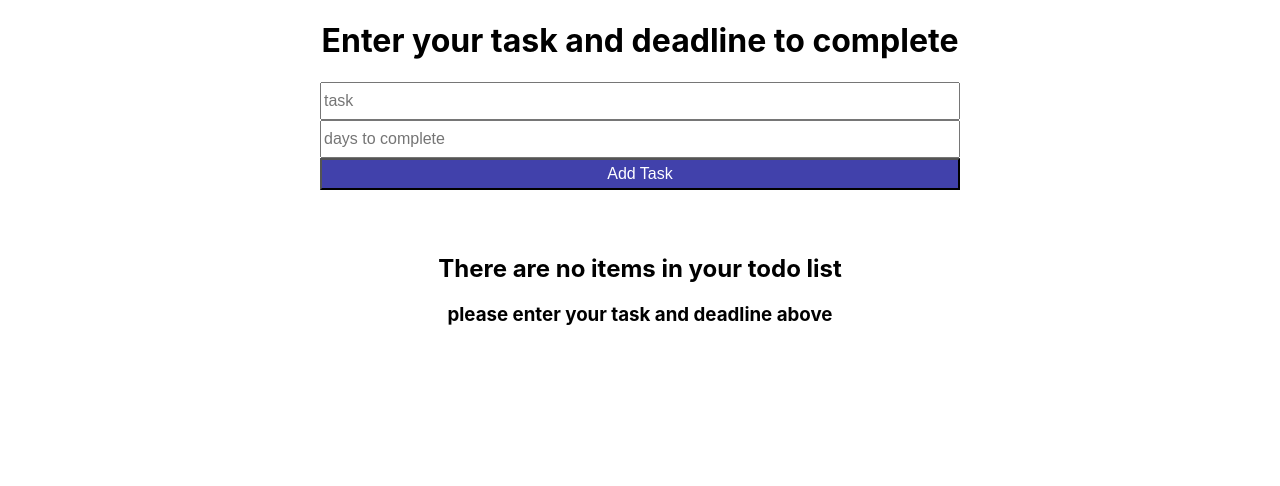
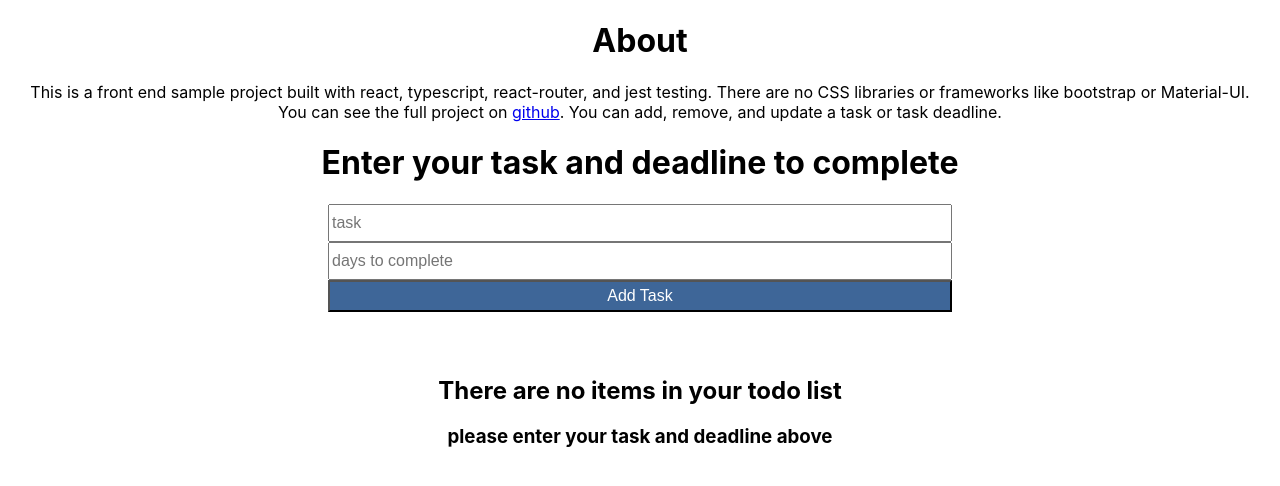
Before and after one commit to bboysamuel/todoListWithTypeScriptAndJest, a React (Create React App) app: page / in a window 1280 px wide. Shown: the top 486 px of the page. Built offline with nearby package versions, Linux system fonts and the light colour scheme.

Commit message:
added an about page

```diff
--- /dev/null
+++ b/src/components/AboutThisApp.tsx
@@ -0,0 +1,13 @@
+import React from 'react';
+
+const AboutThisApp = () => {
+
+  return(<div className="aboutThisAppContainer">
+    <h1> About </h1>
+    <p>
+      This is a front end sample project built with react, typescript, react-router, and jest testing. There are no CSS libraries or frameworks like bootstrap or Material-UI. You can see the full project on <a href="https://github.com/bboysamuel/todoListWithTypeScriptAndJest">github</a>. You can add, remove, and update a task or task deadline.
+    </p>
+  </div>)
+}
+
+export default AboutThisApp
--- a/src/components/App.css
+++ b/src/components/App.css
@@ -4,10 +4,15 @@
 
 .App {
   text-align: center;
+  margin: 1rem;
 }
 
+/* .aboutThisAppContainer {
+  width: 90%;
+  text-align: center;
+} */
+
 .todoListTask {
-  /* text-decoration: none; */
   list-style-type: none;
   padding: 2px;
 }
@@ -19,15 +24,12 @@
   background-color: rgb(119, 187, 255);
 }
 
-
 .todoListContainer {
    display: flex;
    flex-direction: column;
    width: 50%;
    margin: 0 auto;
 }
-
-
 
 .todoListDisplay {
   margin-top: 4rem;
@@ -42,7 +44,7 @@
 }
 
 button {
-  background-color: rgb(65, 65, 171);
+  background-color: rgb(62, 102, 152);
   color: white;
   height: 2rem;
   font-size: 1rem;
--- a/src/components/App.tsx
+++ b/src/components/App.tsx
@@ -3,8 +3,9 @@ import React, {FC, ChangeEvent, useState} from 'react';
 import './App.css';
 import {
   //bring components in here
-  SamsTestComponent,
+  // SamsTestComponent,
   InputTask,
+  AboutThisApp,
 } from './'
 
 import {
@@ -19,6 +20,7 @@ const App: FC = () => {
 
   return (
     <div className="App">
+      <AboutThisApp />
       <h1>Enter your task and deadline to complete</h1>
       <InputTask
       task={task}
--- a/src/components/index.tsx
+++ b/src/components/index.tsx
@@ -2,10 +2,8 @@
 
 export { default as App } from './App'
 export { default as SamsTestComponent } from './SamsTestComponent'
-
 export { default as InputTask } from './InputTask'
 export { default as DeleteTaskButton } from './DeleteTaskButton'
+export { default as AboutThisApp } from './AboutThisApp'
 
 // export { default as HERE } from './HERE'
-// export { default as HERE } from './HERE'
-// export { default as HERE } from './HERE'
```
Also changed, not shown: src/index.tsx (line endings or trailing spaces).
